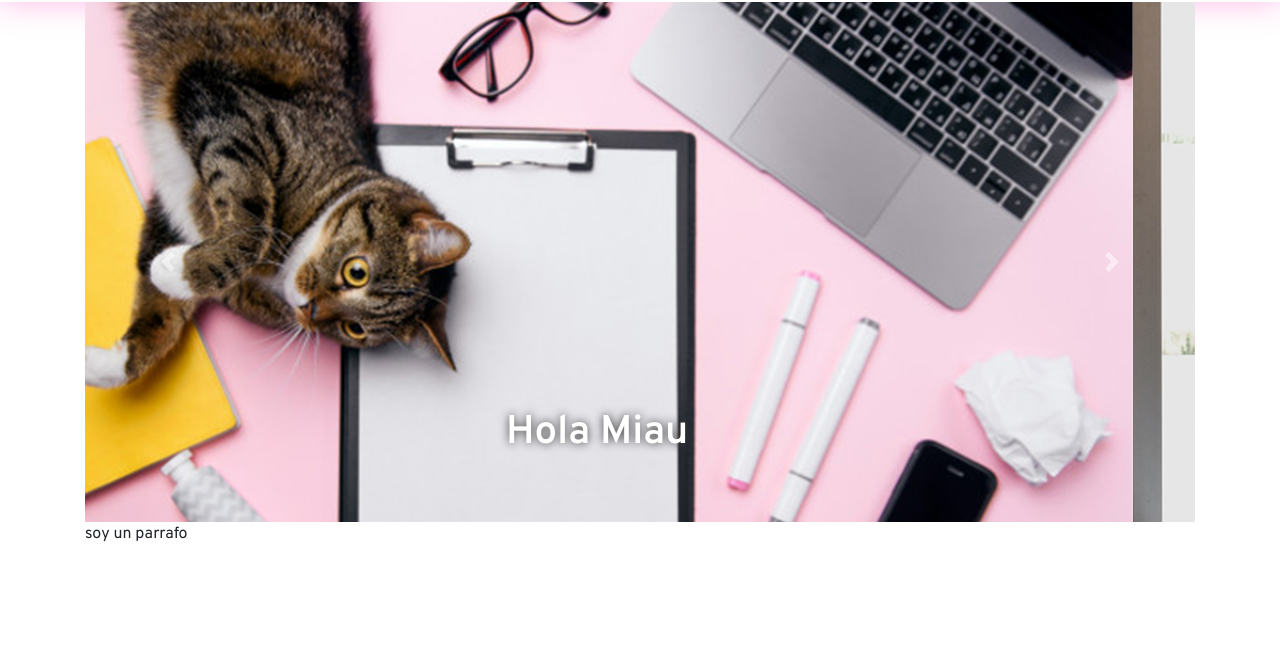
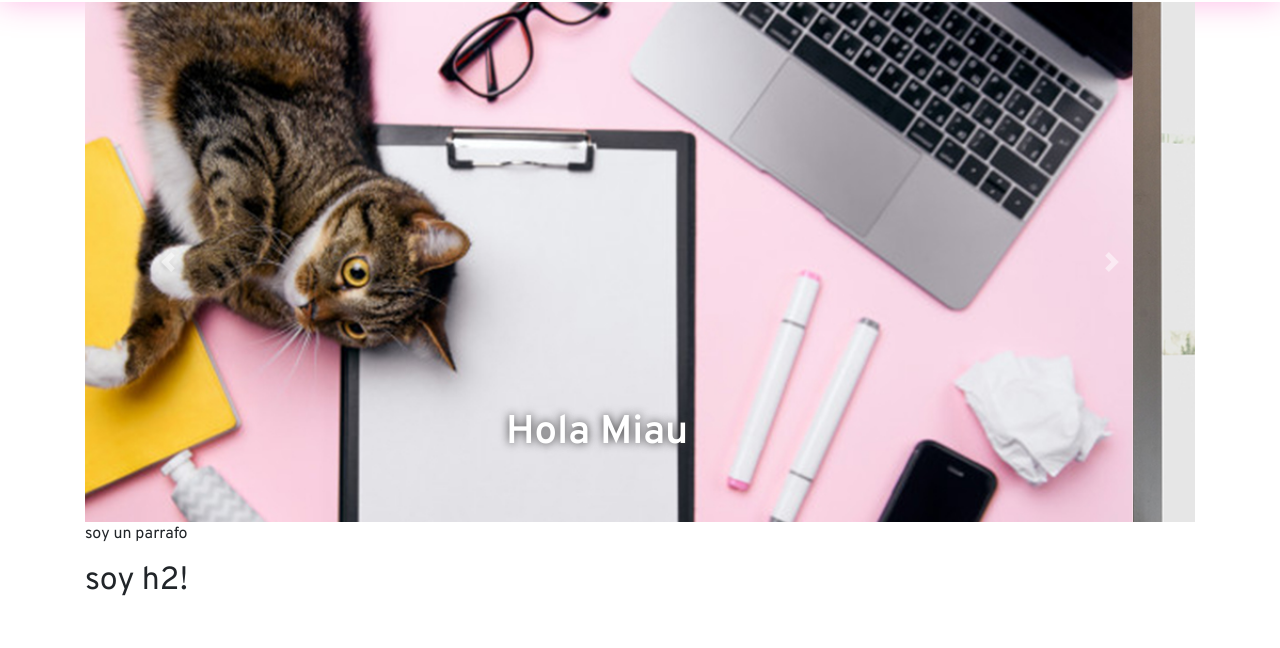
Before and after one commit to ale-schapira/repo, a website: page index.html in a window 1280 px wide. Shown: the part 93-741 px from the top of the page. Drawn offline with nearby package versions, Linux system fonts and the light colour scheme; a web font is replaced by a local one.

Commit message:
agregando un titulo al html

```diff
--- a/index.html
+++ b/index.html
@@ -85,6 +85,9 @@
 <p>
   soy un parrafo
 </p>
+<h2>
+  soy h2!
+</h2>
 <!--                            ********************** Consulta por Carousel**************************
    Profe, intenté cambiar el tamaño de este carousel pero no sé si lo hice correctamente porque al reducir la pantalla para ver responsive,
    queda un espacio en blanco abajo como si solo se redujera la imagen y quedara el espacio que ocuparía el carousel, empujando al footer mucho más abajo.
```
